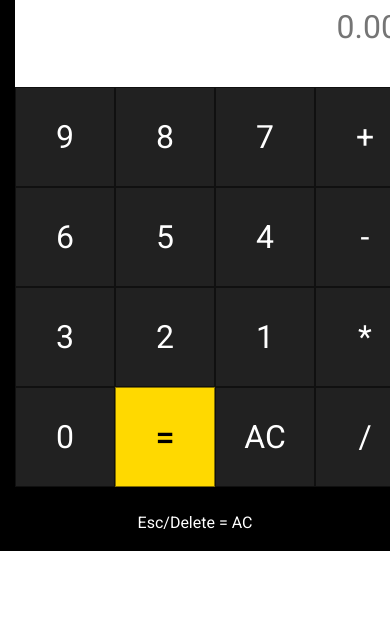
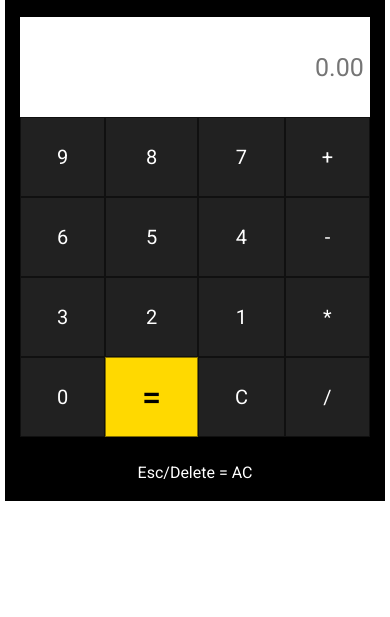
Before and after one commit to harcanjo/gama-cripto-calculator, a plain HTML site: page index.html in a window 390 px wide. Shown: the part 227-844 px from the top of the page. Drawn offline with nearby package versions, Linux system fonts and the light colour scheme; some packages are replaced by stand-ins of ours; a script that the page names is missing.

Commit message:
update responsive display grid

```diff
--- a/css/style.css
+++ b/css/style.css
@@ -24,31 +24,33 @@ h1, p {
     background-color: rgb(0, 0, 0);
     position: relative;
     overflow: hidden;
+    max-width: 380px;
 }
 
 .container .calculator {
     position: relative;
     display: grid;
+    align-items: center;
 }
 
 .container .calculator .display {
     grid-column: span 4;
-    height: 120px;
+    height: 100px;
     text-align: right;
     border: none;
     outline: none;
-    padding: 16px;
-    font-size: 32px;
+    padding: .25em;
+    font-size: 25px;
 }
 
 .container .calculator input[type=button] {
     display: grid;
-    width: 100px;
-    height: 100px;
+    grid-template-columns: repeat(4,.75fr);
+    height: 80px;
     place-items: center;
     color: rgb(255, 255, 255);
     background-color: rgb(33, 33, 33);
-    font-size: 32px;
+    font-size: 20px;
     border: 1px solid rgba(0,0,0,.5);
     cursor: pointer;
 }
--- a/index.html
+++ b/index.html
@@ -34,7 +34,7 @@
             <input type="button" value="*" class="numBtn">
             <input type="button" value="0" class="numBtn">
             <input type="button" value="=" class="resultBtn">
-            <input type="button" value="AC" class="clearBtn">
+            <input type="button" value="C" class="clearBtn">
             <input type="button" value="/" class="numBtn">
         </form>
         <br />
```
